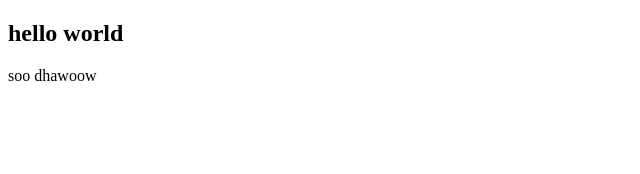
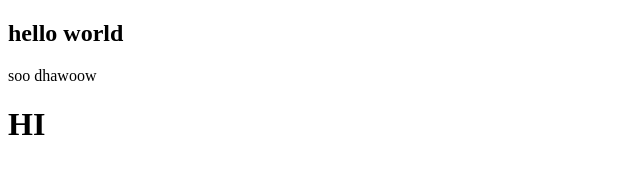
Before and after one commit to jackzonjay/test, a plain HTML site: page index.html in a window 1280 px wide. Shown: the full height of the page, 0-640 px from the left. Drawn offline with Linux system fonts and the light colour scheme.

Commit message:
addes sytele to css and html

```diff
--- a/css/style.css
+++ b/css/style.css
@@ -0,0 +1,3 @@
+body{
+    background: lightblue;
+}
--- a/index.html
+++ b/index.html
@@ -8,5 +8,6 @@
 <body>
    <h2> hello world</h2>
    <p> soo dhawoow</p>
+   <H1>HI</H1>
 </body>
 </html>
```
